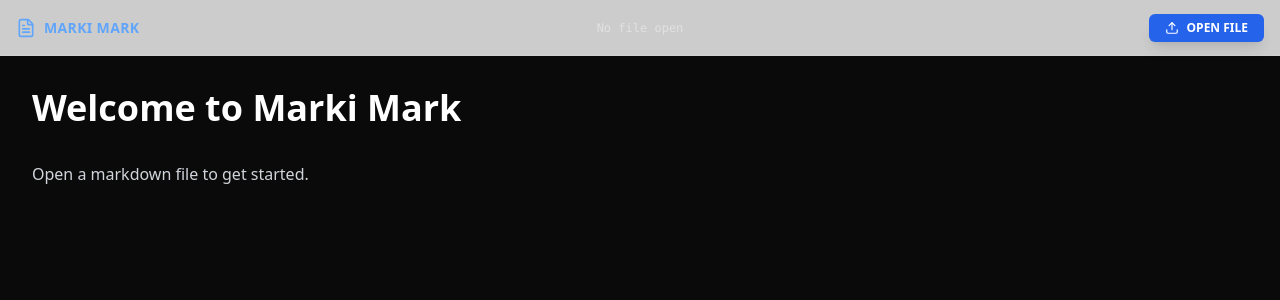
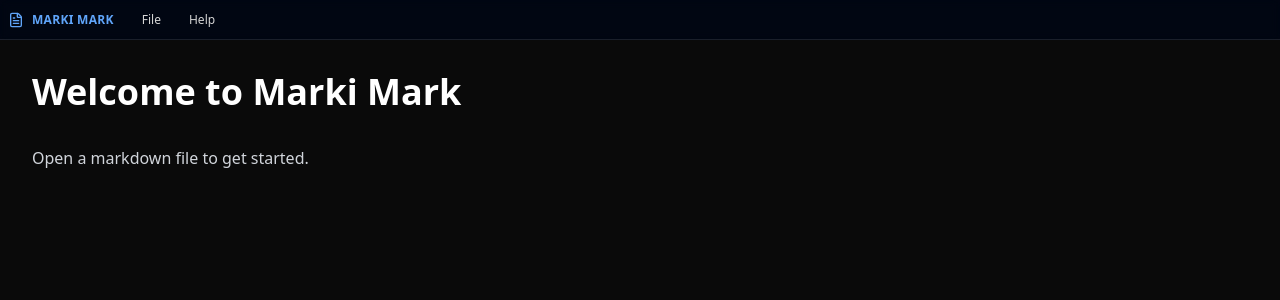
Before and after one commit to Opie-LocalSecurity/marki-mark, a React (Vite) app: page / in a window 1280 px wide. Shown: the top 300 px of the page. Built offline with nearby package versions, Linux system fonts and the light colour scheme.

Commit message:
added menu for better ui

```diff
--- a/index.html
+++ b/index.html
@@ -1,5 +1,5 @@
 <!doctype html>
-<html lang="en">
+<html lang="en" class="dark">
   <head>
     <meta charset="UTF-8" />
     <link rel="icon" type="image/svg+xml" href="/vite.svg" />
--- a/src/App.tsx
+++ b/src/App.tsx
@@ -1,12 +1,15 @@
 import { useState } from "react";
 import { invoke } from "@tauri-apps/api/core";
 import { open } from '@tauri-apps/plugin-dialog';
-import { FileText, Upload } from "lucide-react";
+import { FileText } from "lucide-react";
 import { MarkdownViewerMemo as MarkdownViewer } from "./components/MarkdownViewer";
+import { MenuBar } from "./components/MenuBar";
+import { AboutModal } from "./components/AboutModal";
 
 function App() {
   const [content, setContent] = useState<string>("# Welcome to Marki Mark\n\nOpen a markdown file to get started.");
   const [filePath, setFilePath] = useState<string>("");
+  const [isAboutOpen, setIsAboutOpen] = useState(false);
 
   async function openFile() {
     try {
@@ -30,27 +33,30 @@ function App() {
 
   return (
     <div className="h-screen flex flex-col bg-background text-foreground selection:bg-blue-500/30">
-        <header className="h-14 flex items-center px-4 border-b border-white/10 bg-black/20 backdrop-blur-sm sticky top-0 z-50">
-            <div className="flex items-center gap-2 mr-auto text-blue-400">
-                <FileText className="w-5 h-5" />
-                <h1 className="text-sm font-bold tracking-wide">MARKI MARK</h1>
+        <header className="h-10 flex items-center px-2 border-b border-white/10 bg-black/20 backdrop-blur-sm sticky top-0 z-50 select-none">
+            <div className="flex items-center gap-2 mr-4 text-blue-400">
+                <FileText className="w-4 h-4" />
+                <h1 className="text-xs font-bold tracking-wide">MARKI MARK</h1>
             </div>
 
-            <span className="absolute left-1/2 -translate-x-1/2 text-xs text-white/40 font-mono truncate max-w-[400px]">
-                {filePath || "No file open"}
+            <MenuBar
+                onOpenFile={openFile}
+                onOpenAbout={() => setIsAboutOpen(true)}
+            />
+
+            <span className="ml-auto text-xs text-white/40 font-mono truncate max-w-[400px]">
+                {filePath}
             </span>
+        </header>
 
-            <button
-                onClick={openFile}
-                className="flex items-center gap-2 px-4 py-1.5 bg-blue-600 hover:bg-blue-500 text-white rounded-md text-xs font-semibold transition-all shadow-lg hover:shadow-blue-500/20"
-            >
-                <Upload className="w-3.5 h-3.5" />
-                OPEN FILE
-            </button>
-        </header>
         <main className="flex-1 overflow-auto bg-neutral-950">
             <MarkdownViewer content={content} filePath={filePath} />
         </main>
+
+        <AboutModal
+            isOpen={isAboutOpen}
+            onClose={() => setIsAboutOpen(false)}
+        />
     </div>
   );
 }
--- /dev/null
+++ b/src/components/AboutModal.tsx
@@ -0,0 +1,46 @@
+import { X } from "lucide-react";
+
+interface AboutModalProps {
+    isOpen: boolean;
+    onClose: () => void;
+}
+
+export function AboutModal({ isOpen, onClose }: AboutModalProps) {
+    if (!isOpen) return null;
+
+    return (
+        <div className="fixed inset-0 z-[100] flex items-center justify-center bg-black/50 backdrop-blur-sm" onClick={onClose}>
+            <div
+                className="w-80 bg-neutral-900 border border-white/10 rounded-lg shadow-2xl p-6 relative"
+                onClick={e => e.stopPropagation()}
+            >
+                <button
+                    onClick={onClose}
+                    className="absolute top-4 right-4 text-white/40 hover:text-white transition-colors"
+                >
+                    <X className="w-4 h-4" />
+                </button>
+
+                <div className="flex flex-col items-center text-center gap-4">
+                    <div className="w-16 h-16 bg-blue-600 rounded-xl flex items-center justify-center shadow-lg shadow-blue-600/20">
+                         {/* Placeholder logo or icon */}
+                        <span className="text-2xl font-bold text-white">M</span>
+                    </div>
+
+                    <div>
+                        <h2 className="text-xl font-bold text-white">Marki Mark</h2>
+                        <p className="text-sm text-blue-400">v0.1.0</p>
+                    </div>
+
+                    <p className="text-xs text-neutral-400 leading-relaxed">
+                        A fast, modern, and cross-platform Markdown viewer and editor built with Tauri and React.
+                    </p>
+
+                    <p className="text-[10px] text-neutral-600 mt-4">
+                        © 2026 AntiGravity. All rights reserved.
+                    </p>
+                </div>
+            </div>
+        </div>
+    );
+}
--- /dev/null
+++ b/src/components/MenuBar.tsx
@@ -0,0 +1,100 @@
+import { useState, useRef, useEffect } from "react";
+import { invoke } from "@tauri-apps/api/core";
+
+interface MenuBarProps {
+    onOpenFile: () => void;
+    onOpenAbout: () => void;
+}
+
+export function MenuBar({ onOpenFile, onOpenAbout }: MenuBarProps) {
+    const [activeMenu, setActiveMenu] = useState<string | null>(null);
+    const menuRef = useRef<HTMLDivElement>(null);
+
+    // Close menu when clicking outside
+    useEffect(() => {
+        function handleClickOutside(event: MouseEvent) {
+            if (menuRef.current && !menuRef.current.contains(event.target as Node)) {
+                setActiveMenu(null);
+            }
+        }
+        document.addEventListener("mousedown", handleClickOutside);
+        return () => document.removeEventListener("mousedown", handleClickOutside);
+    }, []);
+
+    const handleCloseApp = async () => {
+        await invoke("quit_app");
+    };
+
+    const toggleMenu = (menu: string) => {
+        setActiveMenu(activeMenu === menu ? null : menu);
+    };
+
+    return (
+        <div className="flex items-center h-full" ref={menuRef}>
+            {/* File Menu */}
+            <div className="relative">
+                <button
+                    onClick={() => toggleMenu('file')}
+                    onMouseEnter={() => activeMenu && setActiveMenu('file')}
+                    className={`px-3 py-1.5 text-xs font-medium rounded-md transition-colors flex items-center gap-1 ${
+                        activeMenu === 'file' ? 'bg-white/10 text-white' : 'text-neutral-300 hover:bg-white/5 hover:text-white'
+                    }`}
+                >
+                    File
+                </button>
+
+                {activeMenu === 'file' && (
+                    <div className="absolute top-full left-0 mt-1 w-48 bg-neutral-900 border border-white/10 rounded-md shadow-xl py-1 z-50 animate-in fade-in slide-in-from-top-1 duration-100">
+                        <button
+                            onClick={() => {
+                                onOpenFile();
+                                setActiveMenu(null);
+                            }}
+                            className="w-full text-left px-4 py-2 text-xs text-neutral-300 hover:bg-blue-600 hover:text-white transition-colors flex items-center justify-between group"
+                        >
+                            Open File...
+                            <span className="text-[10px] text-neutral-500 group-hover:text-blue-200">Ctrl+O</span>
+                        </button>
+                        <div className="h-px bg-white/10 my-1 mx-2" />
+                        <button
+                            onClick={() => {
+                                handleCloseApp();
+                                setActiveMenu(null);
+                            }}
+                            className="w-full text-left px-4 py-2 text-xs text-red-400 hover:bg-red-500/10 hover:text-red-300 transition-colors"
+                        >
+                            Close Application
+                        </button>
+                    </div>
+                )}
+            </div>
+
+            {/* Help Menu */}
+            <div className="relative ml-1">
+                <button
+                    onClick={() => toggleMenu('help')}
+                    onMouseEnter={() => activeMenu && setActiveMenu('help')}
+                    className={`px-3 py-1.5 text-xs font-medium rounded-md transition-colors flex items-center gap-1 ${
+                        activeMenu === 'help' ? 'bg-white/10 text-white' : 'text-neutral-300 hover:bg-white/5 hover:text-white'
+                    }`}
+                >
+                    Help
+                </button>
+
+                {activeMenu === 'help' && (
+                    <div className="absolute top-full left-0 mt-1 w-40 bg-neutral-900 border border-white/10 rounded-md shadow-xl py-1 z-50 animate-in fade-in slide-in-from-top-1 duration-100">
+                        <button
+                            onClick={() => {
+                                onOpenAbout();
+                                setActiveMenu(null);
+                            }}
+                            className="w-full text-left px-4 py-2 text-xs text-neutral-300 hover:bg-blue-600 hover:text-white transition-colors"
+                        >
+                            About
+                        </button>
+                    </div>
+                )}
+            </div>
+        </div>
+    );
+}
```
Also changed, not shown: 1 other file (tests, documents, lock files or other folders).
